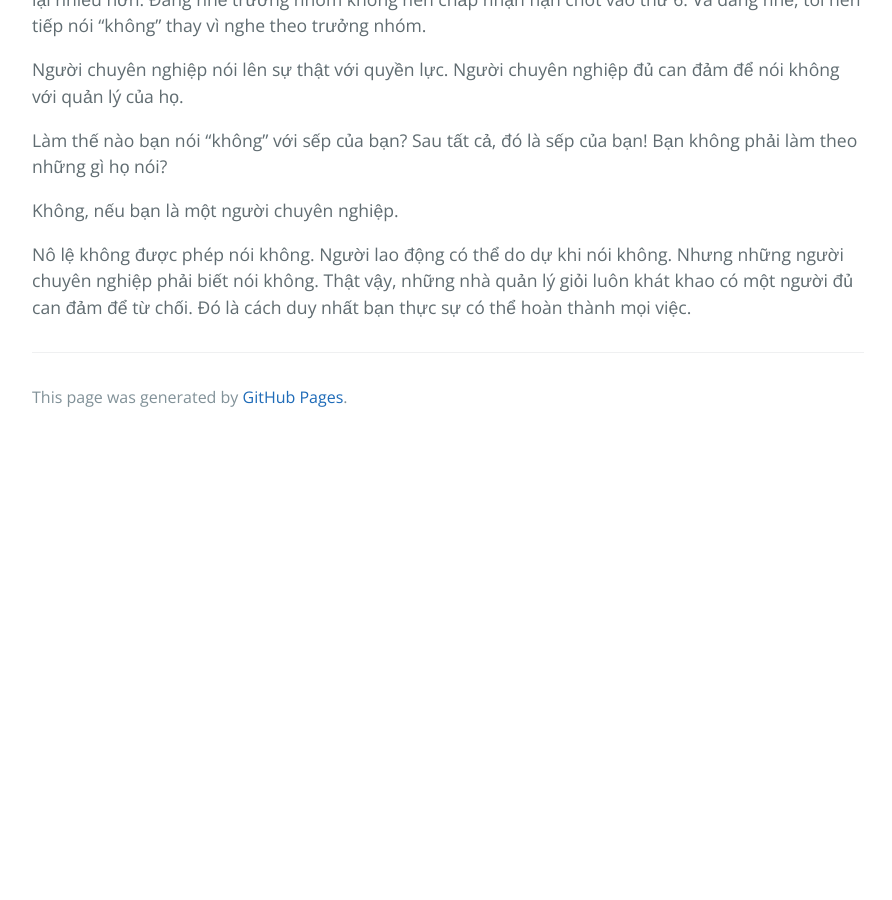
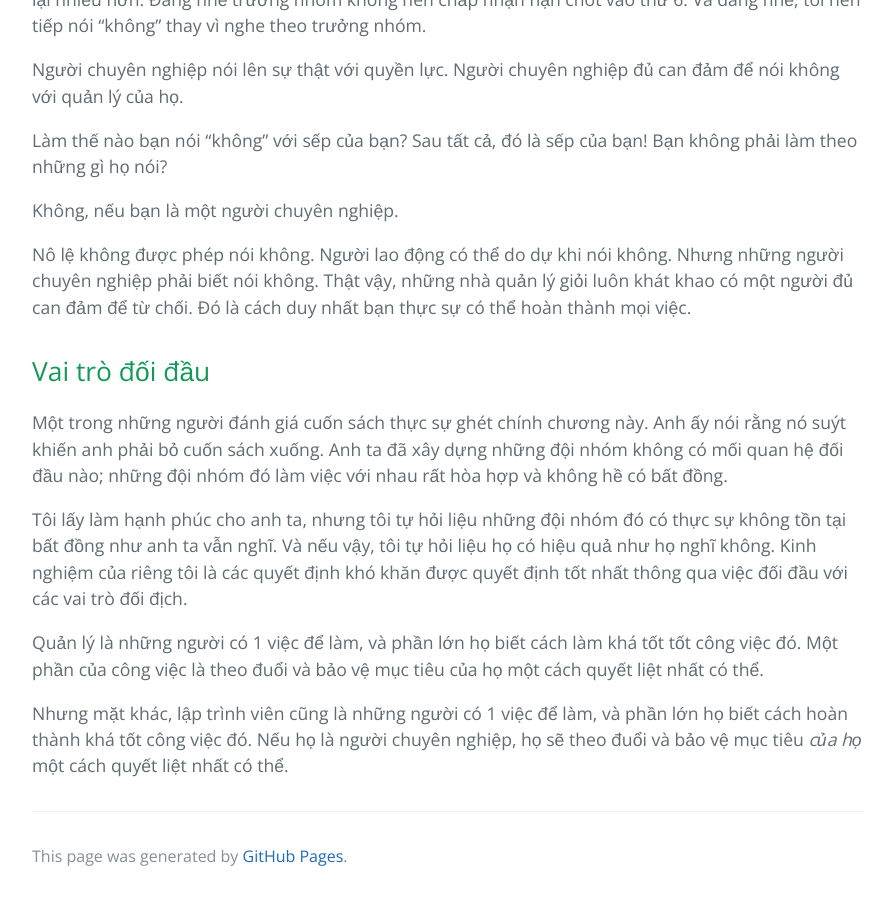
Before and after one commit to HaiBV/haibv.github.io, a Jekyll site: the page built from clean-coder/chapter-2-saying-no.md, in a window 1280 px wide and 900 px high, scrolled down 2087 px. Shown: the whole window, without its empty margins (192-1084 px from the left). Built offline with Jekyll 4.4.1, drawn with Linux system fonts in a browser that asks for light colours; our own code applies the rules of GitHub Pages for plain Markdown files; before the commit the page ends 2528 px from its top, so only the background shows below that.

Commit message:
Update The Clean Coder - Chapter 2 Saying No

```diff
--- a/clean-coder/chapter-2-saying-no.md
+++ b/clean-coder/chapter-2-saying-no.md
@@ -51,3 +51,13 @@
 Không, nếu bạn là một người chuyên nghiệp.
 
 Nô lệ không được phép nói không. Người lao động có thể do dự khi nói không. Nhưng những người chuyên nghiệp phải biết nói không. Thật vậy, những nhà quản lý giỏi luôn khát khao có một người đủ can đảm để từ chối. Đó là cách duy nhất bạn thực sự có thể hoàn thành mọi việc.
+
+## Vai trò đối đầu
+
+Một trong những người đánh giá cuốn sách thực sự ghét chính chương này. Anh ấy nói rằng nó suýt khiến anh phải bỏ cuốn sách xuống. Anh ta đã xây dựng những đội nhóm không có mối quan hệ đối đầu nào; những đội nhóm đó làm việc với nhau rất hòa hợp và không hề có bất đồng.
+
+Tôi lấy làm hạnh phúc cho anh ta, nhưng tôi tự hỏi liệu những đội nhóm đó có thực sự không tồn tại bất đồng như anh ta vẫn nghĩ. Và nếu vậy, tôi tự hỏi liệu họ có hiệu quả như họ nghĩ không. Kinh nghiệm của riêng tôi là các quyết định khó khăn được quyết định tốt nhất thông qua việc đối đầu với các vai trò đối địch.
+
+Quản lý là những người có 1 việc để làm, và phần lớn họ biết cách làm khá tốt tốt công việc đó. Một phần của công việc là theo đuổi và bảo vệ mục tiêu của họ một cách quyết liệt nhất có thể.
+
+Nhưng mặt khác, lập trình viên cũng là những người có 1 việc để làm, và phần lớn họ biết cách hoàn thành khá tốt công việc đó. Nếu họ là người chuyên nghiệp, họ sẽ theo đuổi và bảo vệ mục tiêu _của họ_ một cách quyết liệt nhất có thể.
```
Also changed, not shown: clean-coder/contents.md (+1 -1 lines).
